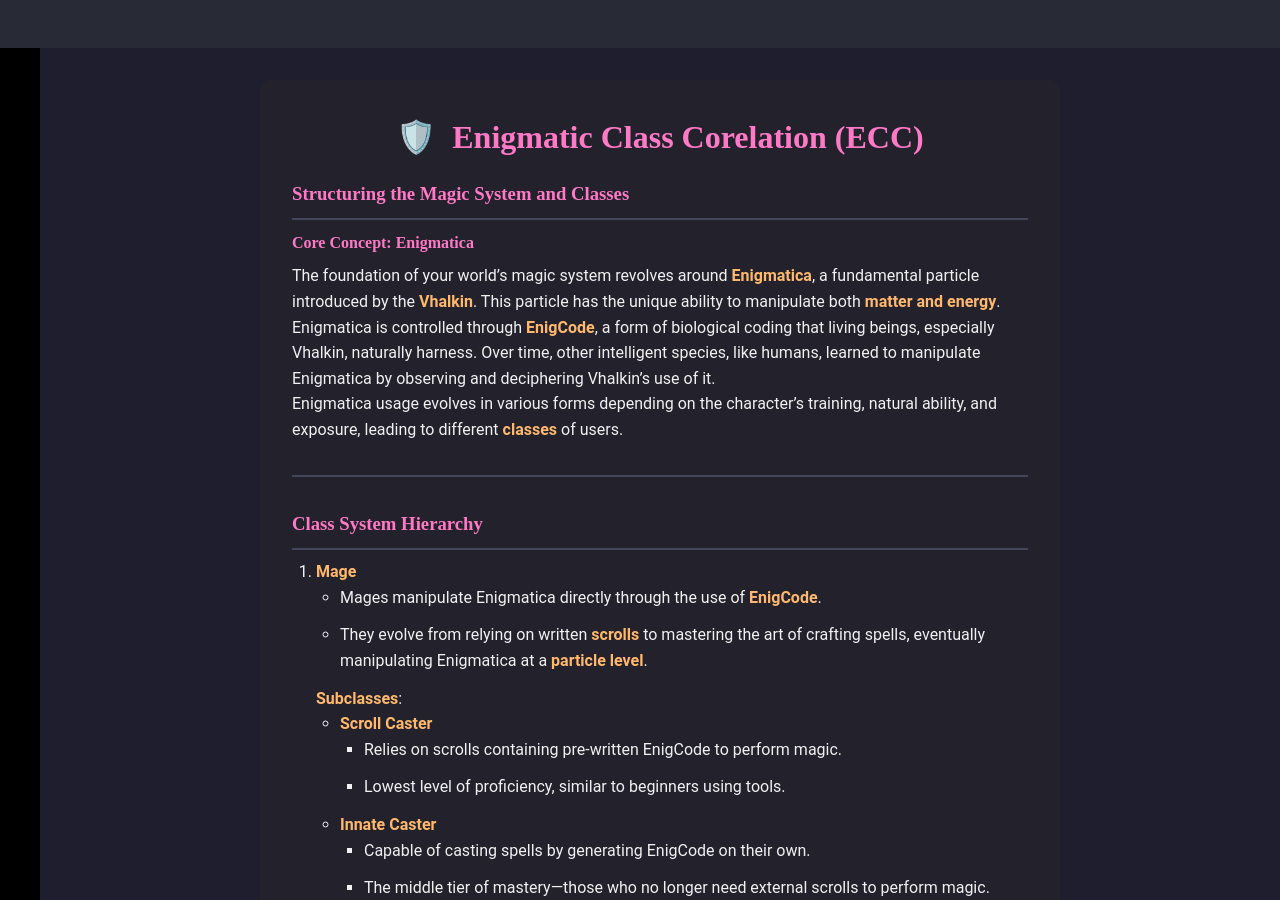
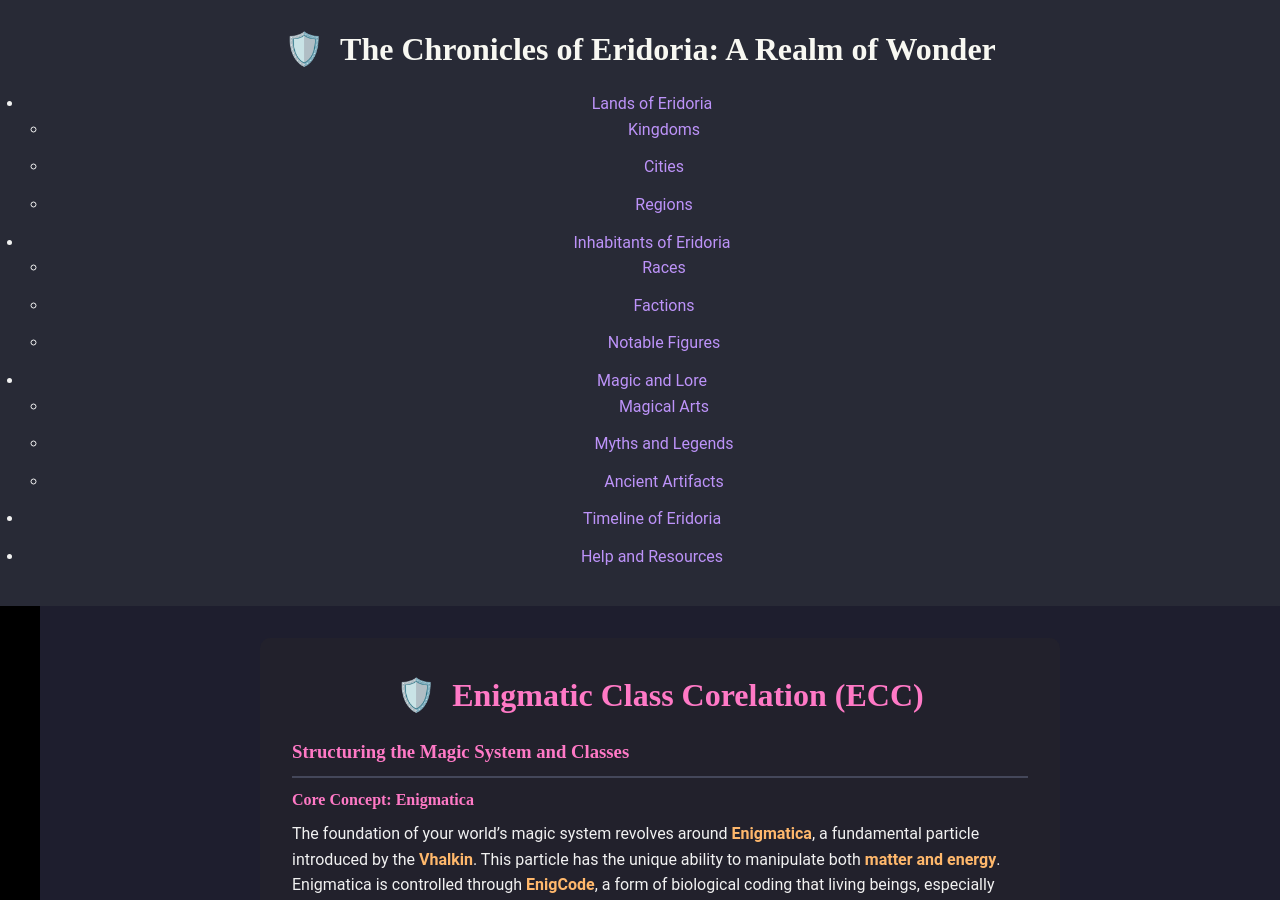
Before and after one commit to Zeldean/Vhalus-Codex, a Jekyll site: the page built from docs/Class-System.md, in a window 1280 px wide and 900 px high. Built offline with Jekyll 4.4.1, drawn with Linux system fonts in a browser that asks for light colours.

```diff
--- a/_includes/header.html
+++ b/_includes/header.html
@@ -0,0 +1,29 @@
+
+    <h1>The Chronicles of Eridoria: A Realm of Wonder</h1>
+    <nav>
+      <ul>
+        <li><a href="#">Lands of Eridoria</a>
+          <ul>
+            <li><a href="#">Kingdoms</a></li>
+            <li><a href="#">Cities</a></li>
+            <li><a href="#">Regions</a></li>
+          </ul>
+        </li>
+        <li><a href="#">Inhabitants of Eridoria</a>
+          <ul>
+            <li><a href="#">Races</a></li>
+            <li><a href="#">Factions</a></li>
+            <li><a href="#">Notable Figures</a></li>
+          </ul>
+        </li>
+        <li><a href="#">Magic and Lore</a>
+          <ul>
+            <li><a href="#">Magical Arts</a></li>
+            <li><a href="#">Myths and Legends</a></li>
+            <li><a href="#">Ancient Artifacts</a></li>
+          </ul>
+        </li>
+        <li><a href="#">Timeline of Eridoria</a></li>
+        <li><a href="#">Help and Resources</a></li>
+      </ul>
+    </nav>
--- a/styles/style.css
+++ b/styles/style.css
@@ -25,7 +25,7 @@ header {
     font-size: 1.2rem;
 }
 
-.hero {
+#hero {
     background-image: url('assets/images/hero-bg.jpg');
     background-size: cover;
     background-position: center;
```
Also changed, not shown: _layouts/main.html (added, +21 -0 lines), docs/index.md (added, +98 -0 lines), index.html (+9 -12 lines), styles/homePage.css (added, +87 -0 lines), world_overview.md (added, +9 -0 lines).
